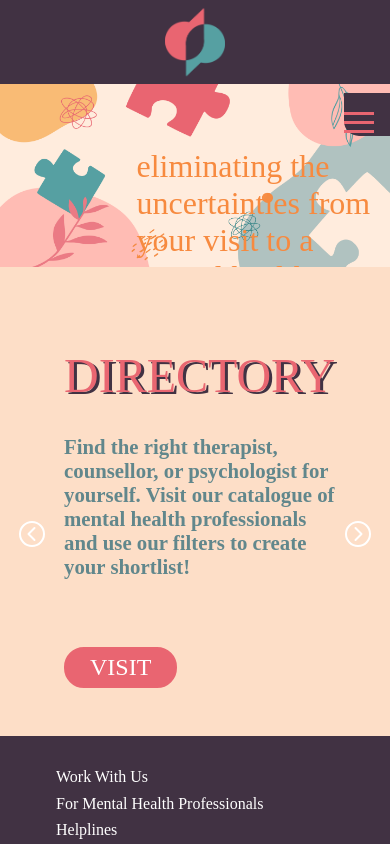
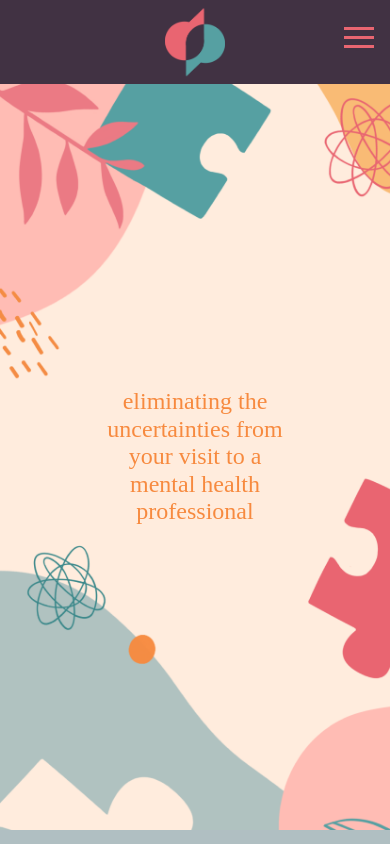
Before and after one commit to thedebutproj/therapy-project, a React (Create React App) app: page / in a window 390 px wide. Shown: the top 844 px of the page. Built offline with nearby package versions, Linux system fonts and the light colour scheme; a web font is replaced by a local one.

Commit message:
made navbar and home-art responsive

```diff
--- a/src/components/common/Navbar.css
+++ b/src/components/common/Navbar.css
@@ -64,7 +64,7 @@ nav li a {
   background-color: var(--color7);
 }
 
-.sticky + div {
+.nav-sticky + div {
   margin-top: 10vh;
 }
 
@@ -75,7 +75,7 @@ nav li a {
   padding-right: 1rem;
   top: 1vh;
   right: 0;
-  z-index: 100;
+  z-index: 101;
   background-color: var(--color5);
   border-bottom-left-radius: 15px;
 }
@@ -135,7 +135,17 @@ nav li a {
 @media only screen and (max-width: 48em) {
   nav {
     display: none;
+    justify-content: flex-start;
   }
+
+  nav li:first-child {
+    margin-left: 1rem;
+  }
+
+  nav li:not(:first-child) {
+    display: none;
+  }
+
   .navbar-menu-container {
     display: block;
   }
--- a/src/components/common/Navbar.js
+++ b/src/components/common/Navbar.js
@@ -7,6 +7,8 @@ const Navbar = () => {
   const navbarLogo = useRef();
   const navbar = useRef();
   const navListLogo = useRef();
+
+  const navbarContainer = useRef();
 
   const navbarMenu = useRef();
   const navbarMenuIcon = useRef();
@@ -33,17 +35,39 @@ const Navbar = () => {
   };
 
   useEffect(() => {
-    let sticky = navbar.current.offsetTop;
+    // const sticky = navbar.current.offsetTop;
+    const sticky =
+      navbarLogo.current.offsetTop + navbarLogo.current.offsetHeight;
+
+    window.addEventListener("resize", (e) => {
+      if (window.screen.width <= 768) {
+        navbar.current.style.display = "none";
+      } else {
+        navbar.current.style.display = "flex";
+      }
+    });
 
     document.addEventListener("scroll", (e) => {
       if (window.pageYOffset >= sticky) {
+        navbarContainer.current.classList.add("nav-sticky");
         navbar.current.classList.add("sticky");
-        navListLogo.current.style.display = "block";
-        // navbarLogo.current.style.display = "none";
+
+        if (window.screen.width <= 768) {
+          navbar.current.style.display = "flex";
+          navListLogo.current.style.display = "block";
+          navbarMenu.current.style.backgroundColor = "white";
+          navbarMenu.current.style.position = "fixed";
+        }
       } else {
+        navbarContainer.current.classList.remove("nav-sticky");
         navbar.current.classList.remove("sticky");
         navListLogo.current.style.display = "none";
-        // navbarLogo.current.style.display = "block";
+
+        if (window.screen.width <= 768) {
+          navbar.current.style.display = "none";
+          navbarMenu.current.style.position = "absolute";
+          navbarMenu.current.style.backgroundColor = "var(--color5)";
+        }
       }
     });
 
@@ -58,7 +82,7 @@ const Navbar = () => {
   }, []);
 
   return (
-    <div className="navbar-container">
+    <div className="navbar-container" ref={navbarContainer}>
       <div className="navbar-logo" ref={navbarLogo}>
         <Link to="/">
           <img src={siteLogo}></img>
--- a/src/components/pages/Home.css
+++ b/src/components/pages/Home.css
@@ -9,9 +9,13 @@
 
 .home-art .home-art-text {
   position: absolute;
-  top: 35%;
-  left: 35%;
+  top: 50%;
+  left: 50%;
+  transform: translate(-50%, -50%);
+  -webkit-transform: translate(-50%, -50%);
+  -ms-transform: translate(-50%, -50%);
   font-family: var(--font2);
+  text-align: center;
   font-size: 2em;
   color: var(--color6);
 }
@@ -195,9 +199,17 @@
   margin: auto;
 }
 
-@media only screen and (max-width: 767px) {
+@media only screen and (max-width: 47.9em) {
   .pure-u-0 {
     display: none;
+  }
+
+  .home-art img {
+    content: url("../../assets/home/homepage_MobilelScreen_FullBG.png");
+  }
+
+  .home-art .home-art-text {
+    font-size: 1.5em;
   }
 
   .home-slideshow-container {
--- a/src/components/pages/Home.js
+++ b/src/components/pages/Home.js
@@ -110,7 +110,7 @@ const Home = () => {
 
   useEffect(() => {
     // For automatic slide increment
-    const interval = setInterval(incrementSlide, 1000000);
+    const interval = setInterval(incrementSlide, 5000);
 
     // It ensures that as soon as component is unmounted interval is cleared
     return () => clearInterval(interval);
@@ -119,7 +119,7 @@ const Home = () => {
   return (
     <div className="home-container">
       <div className="home-art">
-        <img src={homepage_FullBG} alt="Art" className="pur-img" />
+        <img src={homepage_FullBG} alt="Art" className="pure-img" />
         <div className="home-art-text">
           eliminating the uncertainties from
           <br />
```
Also changed, not shown: src/assets/home/homepage_MobilelScreen_FullBG.png (added).
